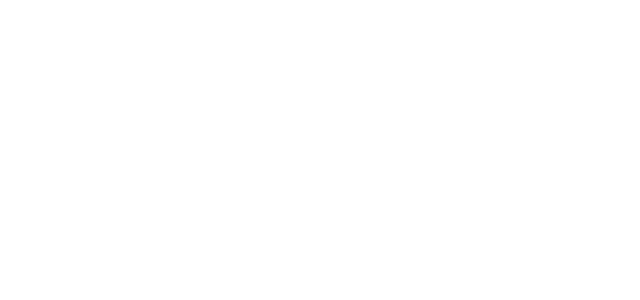
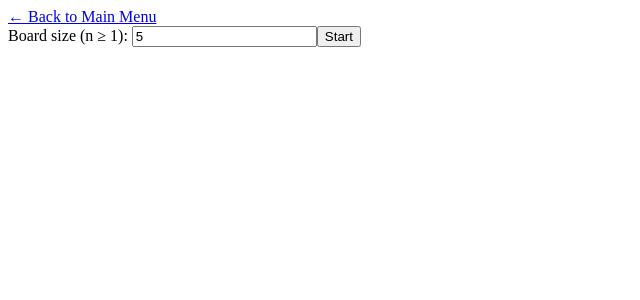
Before and after one commit to justprem007/my-games-app, a React (Create React App) app in the folder frontend/: page /kingdirt in a window 1280 px wide. Before the commit this address had no page. Shown: the top 300 px of the page, without its empty margins (0-640 px from the left). Built offline with nearby package versions, Linux system fonts and the light colour scheme.

Commit message:
Add King Dirt game

```diff
--- a/frontend/src/App.js
+++ b/frontend/src/App.js
@@ -3,6 +3,7 @@
 import GameMenu from "./components/GameMenu";
 import TicTacToe from "./components/TicTacToe";
 import FourInARow from "./components/FourInARow";
+import KingDirt from "./components/KingDirt";
 
 export default function App() {
   return (
@@ -11,6 +12,7 @@
         <Route path="/" element={<GameMenu />} />
         <Route path="/tictactoe" element={<TicTacToe />} />
         <Route path="/fourinarow" element={<FourInARow />} />
+        <Route path="/kingdirt" element={<KingDirt />} />
       </Routes>
     </Router>
   );
--- a/frontend/src/components/GameMenu.jsx
+++ b/frontend/src/components/GameMenu.jsx
@@ -13,6 +13,9 @@
         <Link to="/fourinarow">
           <button style={{ margin: "10px" }}>Play Four in a Row</button>
         </Link>
+        <Link to="/kingdirt">
+          <button className="menu-btn">Play King Dirt</button>
+        </Link>
       </div>
     </div>
   );
--- /dev/null
+++ b/frontend/src/components/KingDirt.css
@@ -0,0 +1,22 @@
+.kingdirt .board {
+  display: inline-block;
+  margin-top: 20px;
+}
+.kingdirt .row {
+  display: flex;
+}
+.kingdirt .cell {
+  width: 40px;
+  height: 40px;
+  border: 1px solid #333;
+  display: flex;
+  align-items: center;
+  justify-content: center;
+  font-weight: bold;
+  cursor: pointer;
+}
+.kingdirt .cell.blocked {
+  background: #999;
+}
+.kingdirt .cell.p1 { background: #4caf50; }
+.kingdirt .cell.p2 { background: #f44336; }
--- /dev/null
+++ b/frontend/src/components/KingDirt.jsx
@@ -0,0 +1,46 @@
+import React, { useState } from "react";
+import { Link } from "react-router-dom";
+import "./KingDirt.css";
+
+export default function KingDirt() {
+  const [n, setN] = useState(5);           // default board size
+  const [started, setStarted] = useState(false);
+  const [board, setBoard] = useState([]);
+  const [player, setPlayer] = useState(1);
+  const [positions, setPositions] = useState({1:null, 2:null});
+  const [winner, setWinner] = useState(null);
+
+  const startGame = () => {
+    setBoard(Array.from({length: n}, () => Array(n).fill(null)));
+    setStarted(true);
+  };
+
+  // add click handlers, king-move logic, and win check here...
+
+  return (
+    <div className="kingdirt">
+      <Link to="/">← Back to Main Menu</Link>
+      {!started ? (
+        <div>
+          <label>
+            Board size (n ≥ 1):{" "}
+            <input type="number" min="1" value={n}
+                   onChange={e => setN(Math.max(1, Number(e.target.value)))} />
+          </label>
+          <button onClick={startGame}>Start</button>
+        </div>
+      ) : (
+        <div className="board">
+          {board.map((row, r) => (
+            <div key={r} className="row">
+              {row.map((cell, c) => (
+                <div key={c} className="cell">{/* draw pieces */}</div>
+              ))}
+            </div>
+          ))}
+        </div>
+      )}
+      {winner && <h2>Winner: Player {winner}</h2>}
+    </div>
+  );
+}
```
